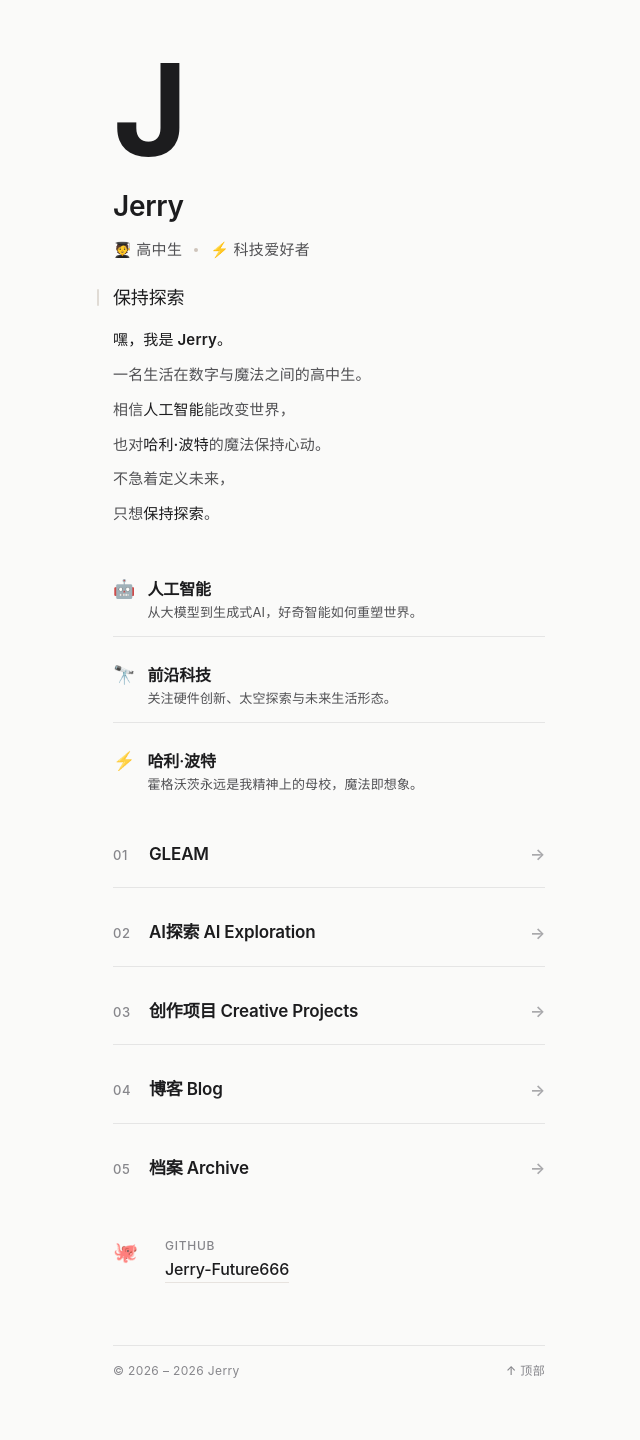
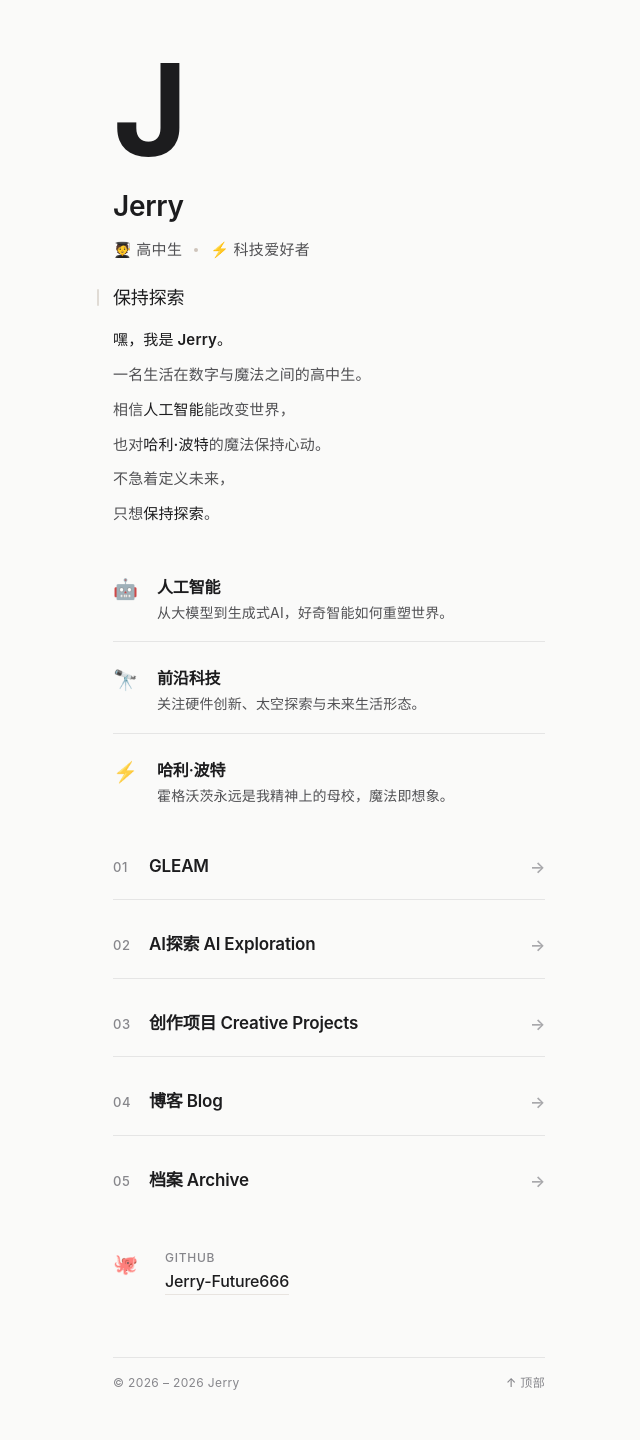
Before and after one commit to Jerry-Future666/Jerryhome, a Jekyll site: the page built from index.md, in a window 1280 px wide. Shown: the whole page, without its empty margins (311-951 px from the left). Built offline with Jekyll 4.4.1, drawn with Linux system fonts in a browser that asks for light colours.

Commit message:
Refine passions section layout
Updated styles for passion items, emojis, and content.

```diff
--- a/assets/css/style.css
+++ b/assets/css/style.css
@@ -202,10 +202,10 @@ body {
 
 .passion-item {
     display: flex;
-    align-items: baseline;
-    gap: 12px;
+    align-items: flex-start;
+    gap: 16px;
     border-bottom: 1px solid var(--border);
-    padding-bottom: 14px;
+    padding-bottom: 18px;
     opacity: 0;
     transform: translateY(12px);
     transition:
@@ -223,21 +223,19 @@ body {
     padding-bottom: 0;
 }
 
-.passion-index {
-    font-size: 12px;
-    font-weight: 500;
-    color: var(--text-tertiary);
-    min-width: 18px;
-    letter-spacing: 0.04em;
-}
-
 .passion-emoji {
-    font-size: 18px;
+    font-size: 20px;
     opacity: 0.85;
+    width: 28px;
+    flex-shrink: 0;
+    line-height: 1.4;
 }
 
 .passion-content {
     flex: 1;
+    display: flex;
+    flex-direction: column;
+    gap: 4px;
 }
 
 .passion-title {
@@ -245,11 +243,10 @@ body {
     font-weight: 600;
     color: var(--text);
     letter-spacing: -0.01em;
-    margin-bottom: 2px;
 }
 
 .passion-desc {
-    font-size: 13px;
+    font-size: 14px;
     color: var(--text-secondary);
     line-height: 1.45;
     letter-spacing: 0.01em;
```
